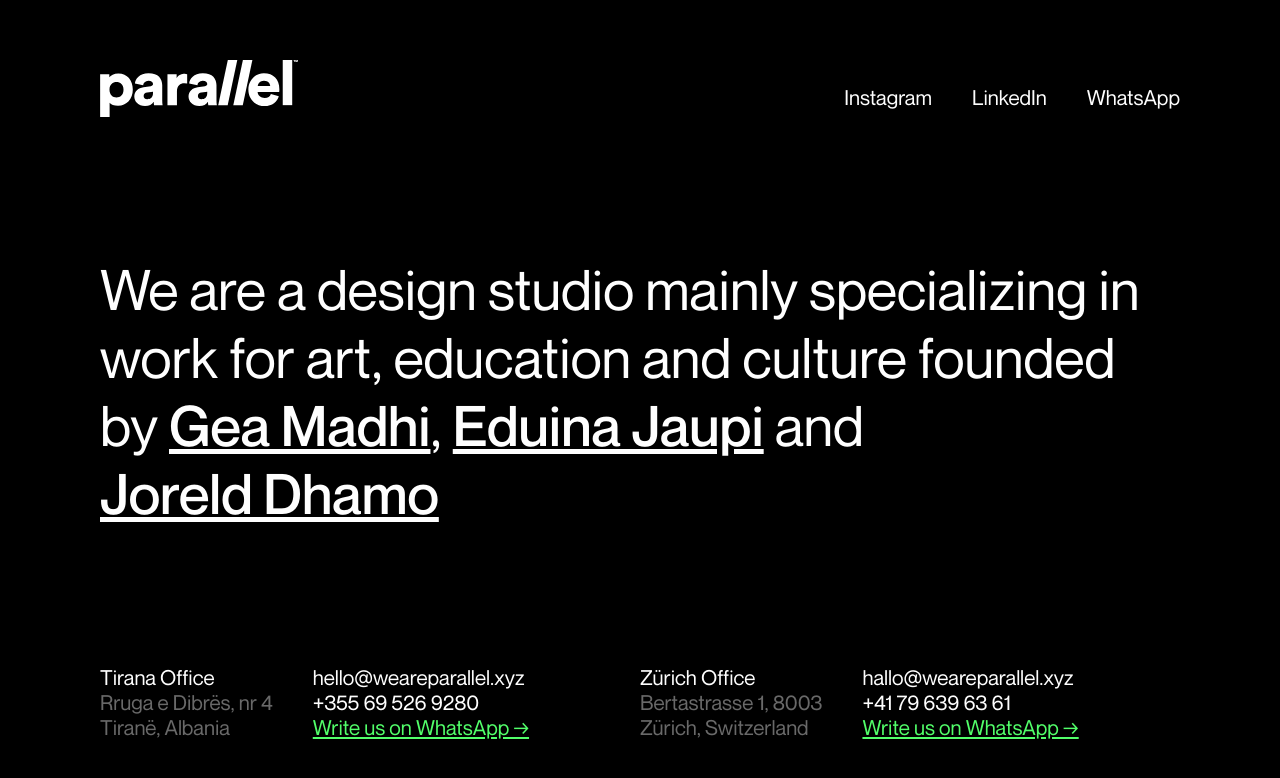
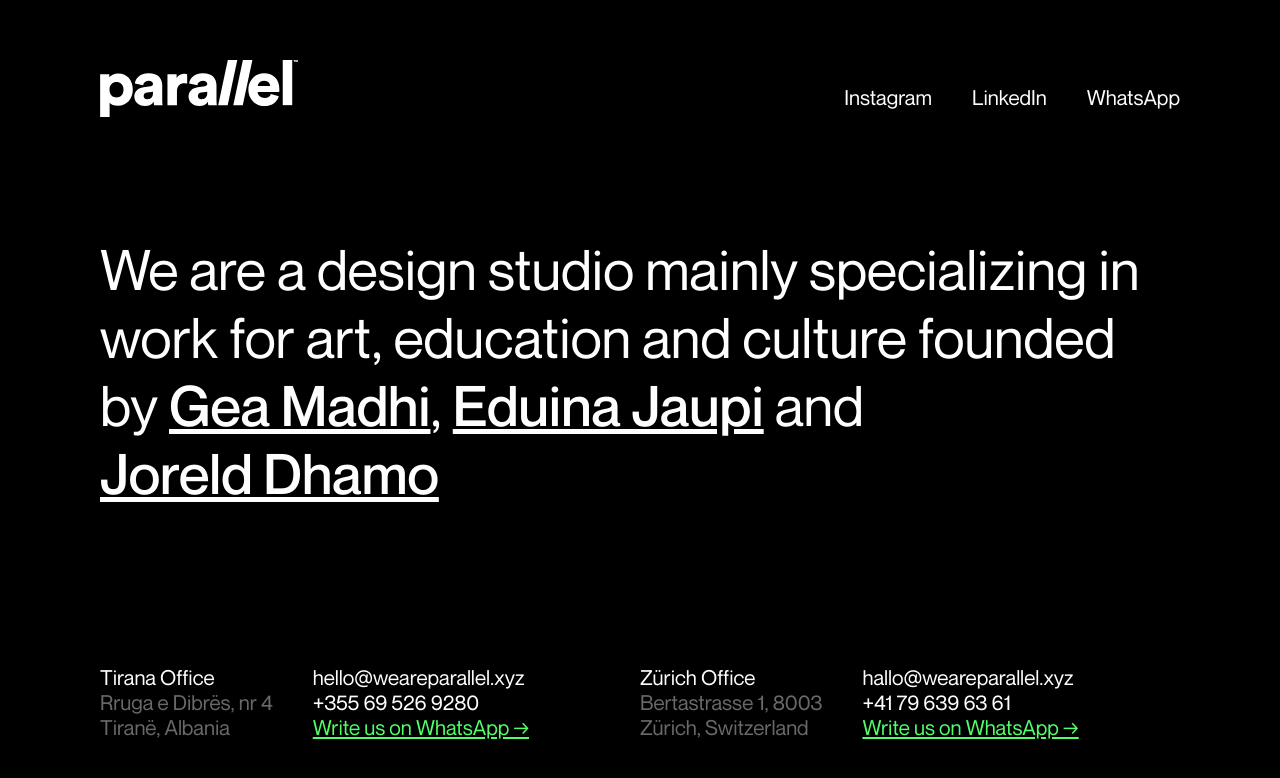
Before and after one commit to degun/parallel-static, a plain HTML site: page index.html in a window 1280 px wide. Drawn offline with Linux system fonts and the light colour scheme; no server answers.

Commit message:
no location, few styles added

```diff
--- a/func.js
+++ b/func.js
@@ -14,14 +14,7 @@ function socialLinksChange (){
   whatsapp.innerHTML = width < 750 ? 'WU' : 'WhatsApp';
 }
 
-async function changeWhatsappBasedOnIP(){
-  fetch('https://ipinfo.io').then(data => {
-    console.log(data);
-  })
-}
-
 window.addEventListener('load', function () {
   socialLinksChange();
-  changeWhatsappBasedOnIP();
   window.addEventListener('resize', socialLinksChange);
 })
--- a/style.css
+++ b/style.css
@@ -82,13 +82,17 @@ header ul li:first-child{
 }
 
 main {
-  box-sizing: border-box;
+  flex-grow: 1;
+ display: flex;
+ flex-direction: column;
+ justify-content: center;
+ padding-bottom: 40px;
 }
 
 main h1 {
   font-size: 3.5rem;
   font-weight: 500;
-  max-width: 1400px;
+  max-width: 1200px;
 }
 
 main h1 a {
@@ -162,6 +166,12 @@ footer address .electronic a.whatsapp:hover{
   }
 }
 
+@media screen and (max-height: 750px) {
+  main h1 {
+    font-size: 3rem;
+  }
+}
+
 @media screen and (max-width: 750px) {
   body {
     padding: 60px;
```
